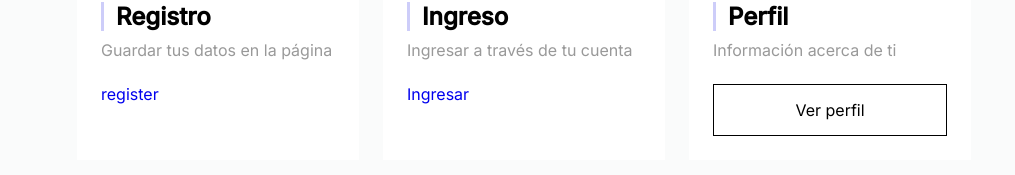
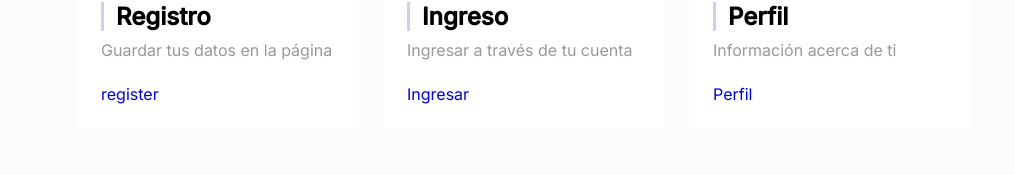
Before and after one commit to tonx117/Repo_reactproyecto, a React (Vite) app in the folder frontend/: page /account in a window 1280 px wide. Shown: the part 477-652 px from the top of the page, without its empty margins (116-1131 px from the left). Built offline with nearby package versions, Linux system fonts and the light colour scheme; no server answers.

Commit message:
fix: se arreglaron identaciones

```diff
--- a/frontend/src/main.jsx
+++ b/frontend/src/main.jsx
@@ -15,6 +15,7 @@ import Metalurgia from "./page/metalurgia.jsx";
 import Electricidad from "./page/electricidad.jsx";
 import Generales from "./page/generales.jsx";
 import Carpinteria from "./page/carpinteria.jsx";
+import Perfilform from "./page/Perfil.jsx"
 
 ReactDOM.createRoot(document.getElementById("root")).render(
   <React.StrictMode>
@@ -33,6 +34,7 @@ ReactDOM.createRoot(document.getElementById("root")).render(
         <Route path="/contact" element={<Contacto />} />
         <Route path="/checklist" element={<Checklist />} />
         <Route path="/carpinteria" element={<Carpinteria />} />
+        <Route path="/perfil" element={<Perfilform />} />
       </Routes>
     </Router>
   </React.StrictMode>
--- a/frontend/src/page/cuenta.jsx
+++ b/frontend/src/page/cuenta.jsx
@@ -46,9 +46,7 @@ export default function Cuenta() {
                   <p className="user-follow-info">Información acerca de ti</p>
                 </div>
               </div>
-              <a href="#" className="button">
-                Ver perfil
-              </a>
+              <Link to={"/Perfil"}>Perfil</Link>
             </div>
           </div>
         </div>
--- a/frontend/src/page/register.jsx
+++ b/frontend/src/page/register.jsx
@@ -61,7 +61,7 @@ const RegisterForm = () => {
   return (
 
     <section className="main">
-       <Navbar />
+      <Navbar />
       <div className="main__contact">
         <h2 className="main__title">Bienvenido!</h2>
         <p className="main__paragraph">Porfavor ingrese los datos a continuacion</p>
```
Also changed, not shown: frontend/src/page/Perfil.jsx (added), 1 other file (tests, documents, lock files or other folders).
